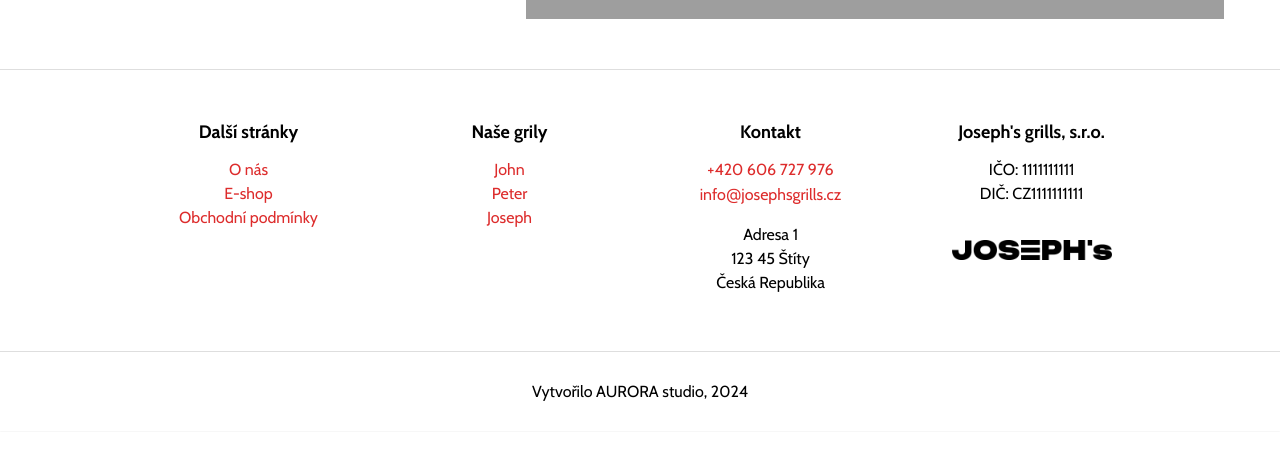
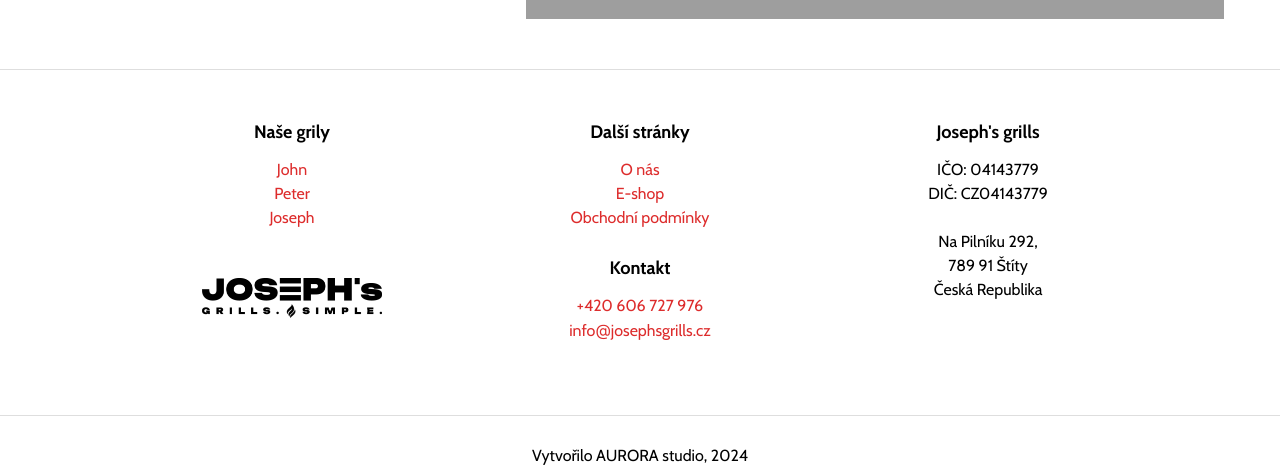
Before and after one commit to Lossmeril/josephs-grills, a Next.js app: page /kontakt in a window 1280 px wide. Shown: the part 1231-1698 px from the top of the page. Before the commit the page ends 1663 px from the top, so only its background shows below. Built offline with nearby package versions, Linux system fonts and the light colour scheme; grey boxes are pictures that could not be loaded; a web font is replaced by a local one.

Commit message:
feat: footer finalising + address fix

```diff
--- a/app/kontakt/page.tsx
+++ b/app/kontakt/page.tsx
@@ -60,8 +60,9 @@ const ContactPage = () => {
             <div className="flex flex-row flex-nowrap justify-start gap-5">
               <IoMdPin size={25} />
               <p className="text-lg text-left">
-                Adresa 1<br />
-                123 45 Štíty
+                Na Pilníku 292,
+                <br />
+                789 91 Štíty
                 <br />
                 Česká Republika
               </p>
--- a/components/footer.tsx
+++ b/components/footer.tsx
@@ -8,7 +8,35 @@ const Footer: React.FC = () => {
   return (
     <footer>
       <div className="w-full py-10 md:py-0 bg-white shadow-sm z-50 border-t border-mutedtext-light">
-        <div className="grid grid-cols-[1fr] lg:grid-cols-[1fr_1fr_1fr_1fr] h-full mx-[5vw] lg:mx-[10vw] gap-x-5 items-start pt-12 pb-6">
+        <div className="grid grid-cols-[1fr] lg:grid-cols-[1fr_1fr_1fr] h-full mx-[5vw] lg:mx-[10vw] gap-x-5 items-start pt-12 pb-6">
+          <div className="text-center mb-8">
+            <h3 className="text-lg font-bold mb-3">Naše grily</h3>
+            <ul>
+              <li>
+                <a className="link" href="/grily/john">
+                  John
+                </a>
+              </li>
+              <li>
+                <a className="link" href="/grily/john">
+                  Peter
+                </a>
+              </li>
+              <li>
+                <a className="link" href="/grily/john">
+                  Joseph
+                </a>
+              </li>
+            </ul>
+            <div className="relative w-48 h-10 mx-auto mt-12 ">
+              <Image
+                src="/img/logo-full-black.png"
+                alt=""
+                fill
+                className="object-contain"
+              />
+            </div>
+          </div>
           <div className="text-center mb-8">
             <h3 className="text-lg font-bold mb-3">Další stránky</h3>
             <ul>
@@ -28,29 +56,7 @@ const Footer: React.FC = () => {
                 </a>
               </li>
             </ul>
-          </div>
-          <div className="text-center mb-8">
-            <h3 className="text-lg font-bold mb-3">Naše grily</h3>
-            <ul>
-              <li>
-                <a className="link" href="/grily/john">
-                  John
-                </a>
-              </li>
-              <li>
-                <a className="link" href="/grily/john">
-                  Peter
-                </a>
-              </li>
-              <li>
-                <a className="link" href="/grily/john">
-                  Joseph
-                </a>
-              </li>
-            </ul>
-          </div>
-          <div className="text-center mb-8">
-            <h3 className="text-lg font-bold mb-3">Kontakt</h3>
+            <h3 className="text-lg font-bold mt-6 mb-3">Kontakt</h3>
             <ul>
               <li>
                 <a href="tel:'+420606727976'" className="link">
@@ -65,30 +71,23 @@ const Footer: React.FC = () => {
                   josephsgrills.cz
                 </a>
               </li>
+            </ul>
+          </div>
+          <div className="text-center">
+            <h3 className="text-lg font-bold mb-3">Joseph&apos;s grills</h3>
+            <ul className="mb-6">
+              <li>IČO: 04143779</li>
+              <li>DIČ: CZ04143779</li>
+            </ul>
+            <ul>
               <li>
-                Adresa 1<br />
-                123 45 Štíty
+                Na Pilníku 292,
+                <br />
+                789 91 Štíty
                 <br />
                 Česká Republika
               </li>
             </ul>
-          </div>
-          <div className="text-center">
-            <h3 className="text-lg font-bold mb-3">
-              Joseph&apos;s grills, s.r.o.
-            </h3>
-            <ul className="mb-6">
-              <li>IČO: 1111111111</li>
-              <li>DIČ: CZ1111111111</li>
-            </ul>
-            <div className="relative w-40 h-10 mx-auto ">
-              <Image
-                src="/img/logo-simple-black.png"
-                alt=""
-                fill
-                className="object-contain"
-              />
-            </div>
           </div>
         </div>
       </div>
```
